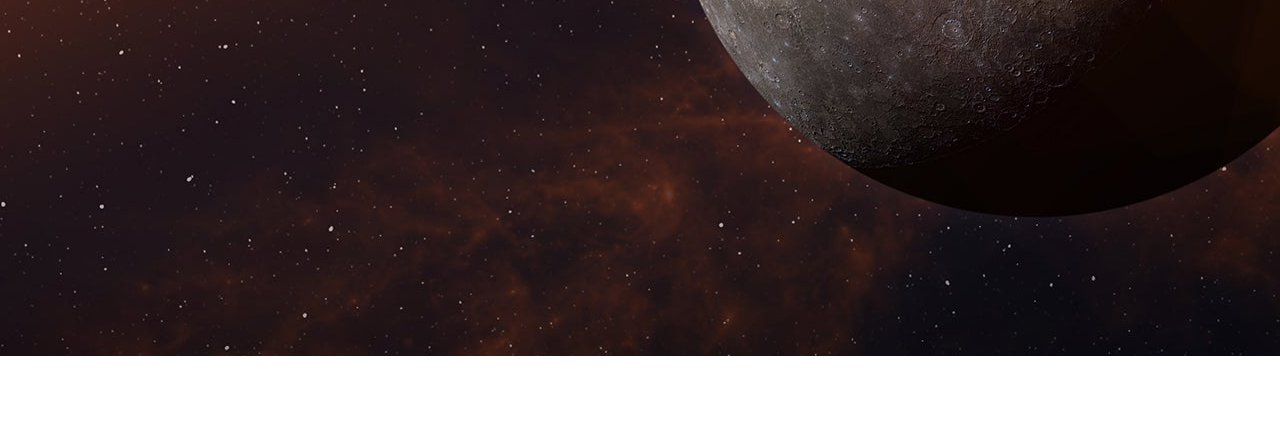
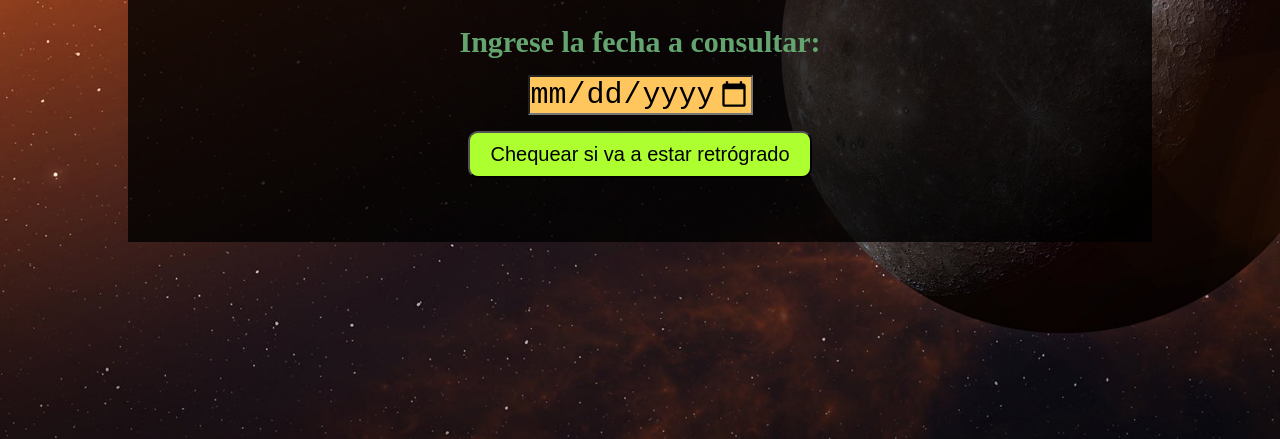
Before and after one commit to arielLevita/mercury-retrograde, a plain HTML site: page index.html in a window 1280 px wide. Shown: the part 361-800 px from the top of the page. Drawn offline with Linux system fonts and the light colour scheme.

Commit message:
Corrección de imagen de fondo

```diff
--- a/index.html
+++ b/index.html
@@ -2,11 +2,12 @@
 <html>
 
 <head>
-    <title>Mercury Retrograde Checker</title>
+    <title> Chequeador de Mercurio Retrógrado</title>
     <link rel="stylesheet" href="./styles.css">
 </head>
 
 <body>
+    <main>
         <h1>Chequeador de</h1>
         <h1><span>Mercurio retrógrado</span></h1>
 
@@ -24,8 +25,9 @@
             </div>
         </form>
 
-    <h2 id="result"></h2>
+        <h2 id="result"> </h2>
 
+    </main>
     <script src="./main.js"></script>
 </body>
 
--- a/main.js
+++ b/main.js
@@ -26,7 +26,7 @@ function checkMercuryRetrograde(date) {
         .then((data) => {
             const isRetrograde = data.is_retrograde;
             const retrogradeStatus = isRetrograde ? 'SI' : 'NO';
-            document.getElementById('result').innerHTML = `Mercurio ${retrogradeStatus} va a estar retrogrado el día ${formattedDateBackwards}`;
+            document.getElementById('result').innerHTML = `Mercurio <span class="result-text">${retrogradeStatus}</span> va a estar retrogrado el día <span class="result-text">${formattedDateBackwards}</span>`;
             // alert(`Mercury is retrograde on ${formattedDate}: ${retrogradeStatus}`);
         })
         .catch((error) => {
--- a/styles.css
+++ b/styles.css
@@ -1,24 +1,32 @@
 * {
     padding: 0;
+    margin: 0;
     box-sizing: border-box;
 }
 
 body {
     display: flex;
-    flex-direction: column;
+    align-items: center;
+    justify-content: center;
+    background-image: url(./assets/mercurio-retrogrado.jpg);
+    background-repeat: no-repeat;
+    background-size: cover;
+    min-height: 100vh;
+}
+
+main {
+    background-color: rgba(0,0,0,0.8);
+    width: 80%;
     text-align: center;
-    justify-content: space-between;
-    background: url(./assets/mercurio-retrogrado.jpg);
-    background-repeat: no-repeat;
-    background-position: center;
-    object-fit: cover;
+    margin: auto;
+    padding: 1rem 0;
 }
 
 h1 {
     font-size: 50px;
     color: rgb(190, 91, 190);
-    -webkit-text-stroke: 0.5px white;
-    margin: 0;
+    margin: 0.5rem 0;
+    /* -webkit-text-stroke: 0.5px white; */
 }
 
 span {
@@ -27,18 +35,18 @@ span {
 }
 
 form {
+    padding: 1rem 2rem;
+}
+
+div {
     margin: 1rem 0;
 }
 
-div {
-    margin: 0.5rem 0;
-}
-
 label {
-    color: rgb(88, 202, 107);
+    color: rgb(100, 165, 111);
     font-weight: 600;
     font-size: 30px;
-    -webkit-text-stroke: 0.5px white;
+    /* -webkit-text-stroke: 0.5px white; */
 }
 
 input {
@@ -60,5 +68,7 @@ button {
 #result {
     color: crimson;
     font-size: 40px;
-    -webkit-text-stroke: 0.5px white;
+    /* -webkit-text-stroke: 0.5px white; */
+    margin: 1rem auto;
+    width: 70%;
 }
```
Lines whose indentation alone changed are shown as unchanged.
